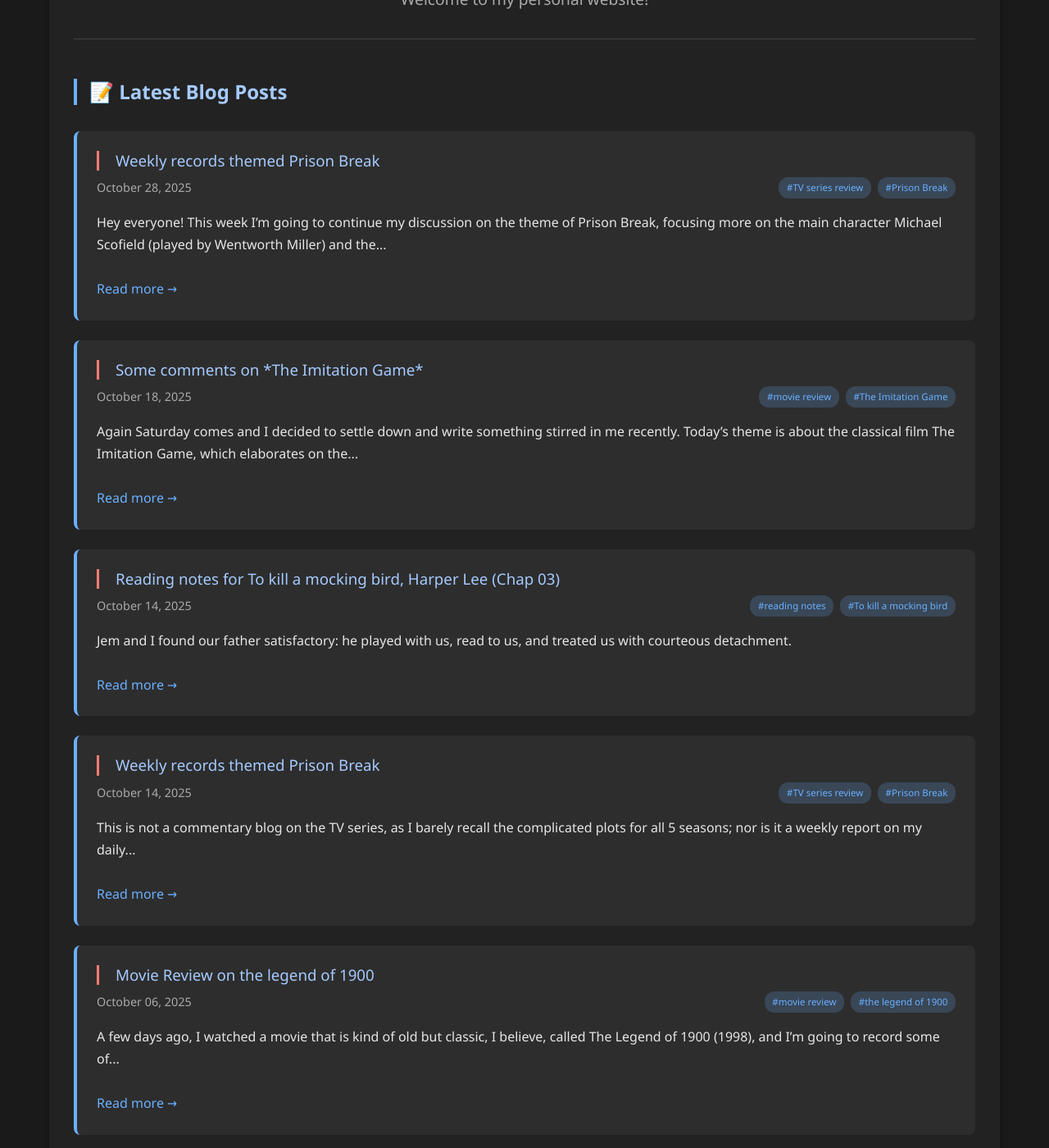
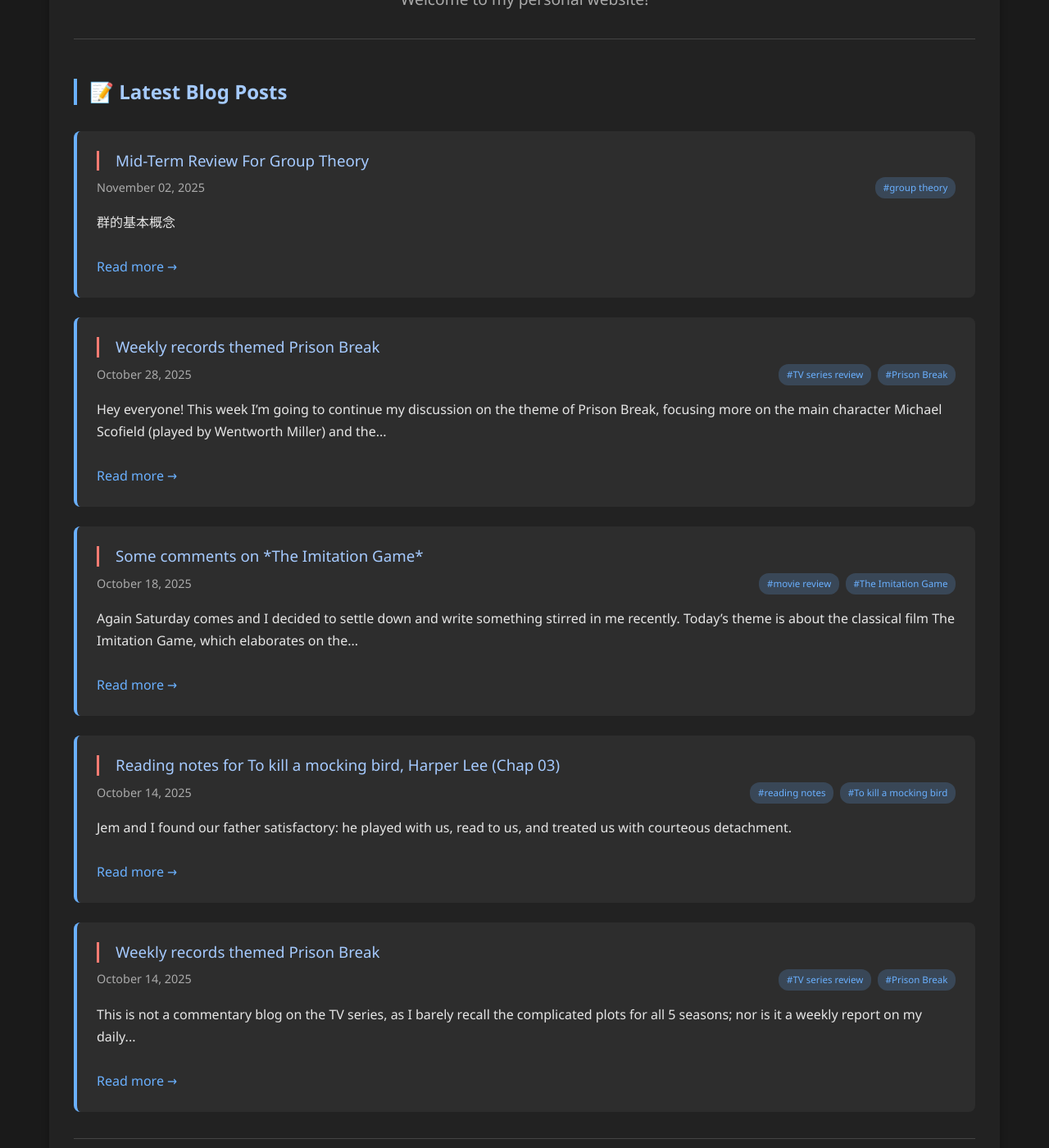
Before and after one commit to stur007/stur007.github.io, a Jekyll site: the page built from README.md, in a window 1280 px wide and 1400 px high, scrolled down 236 px. Shown: the whole window at 82% size. Built offline with Jekyll 4.4.1, drawn with Linux system fonts in a browser that asks for light colours; our own code applies the rules of GitHub Pages for plain Markdown files.

Commit message:
update date for Mid-Term Review For Group Theory

```diff
--- a/_posts/2025-11-02-group-theory-mid-term.md
+++ b/_posts/2025-11-02-group-theory-mid-term.md
@@ -1,7 +1,7 @@
 ---
 layout: default
 title: "Mid-Term Review For Group Theory"
-date: 2025-10-04
+date: 2025-11-02
 categories: [group theory]
 tags: [group theory]
 ---
```
